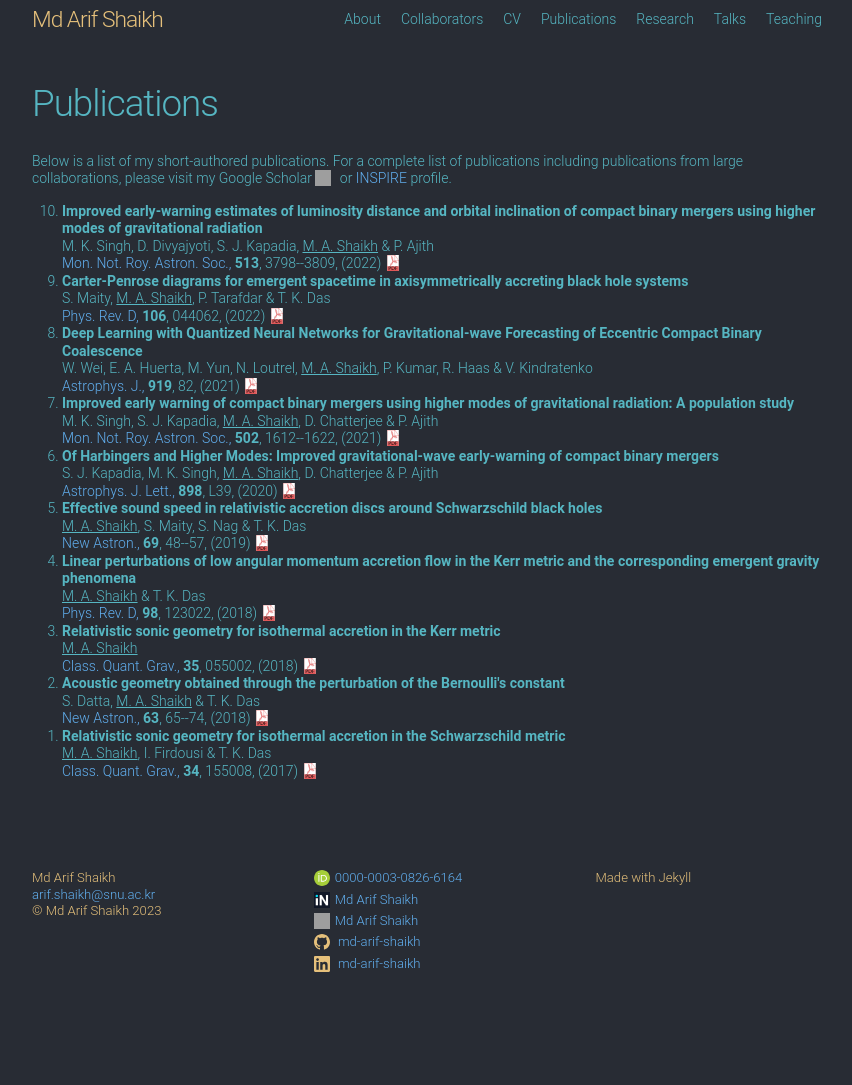
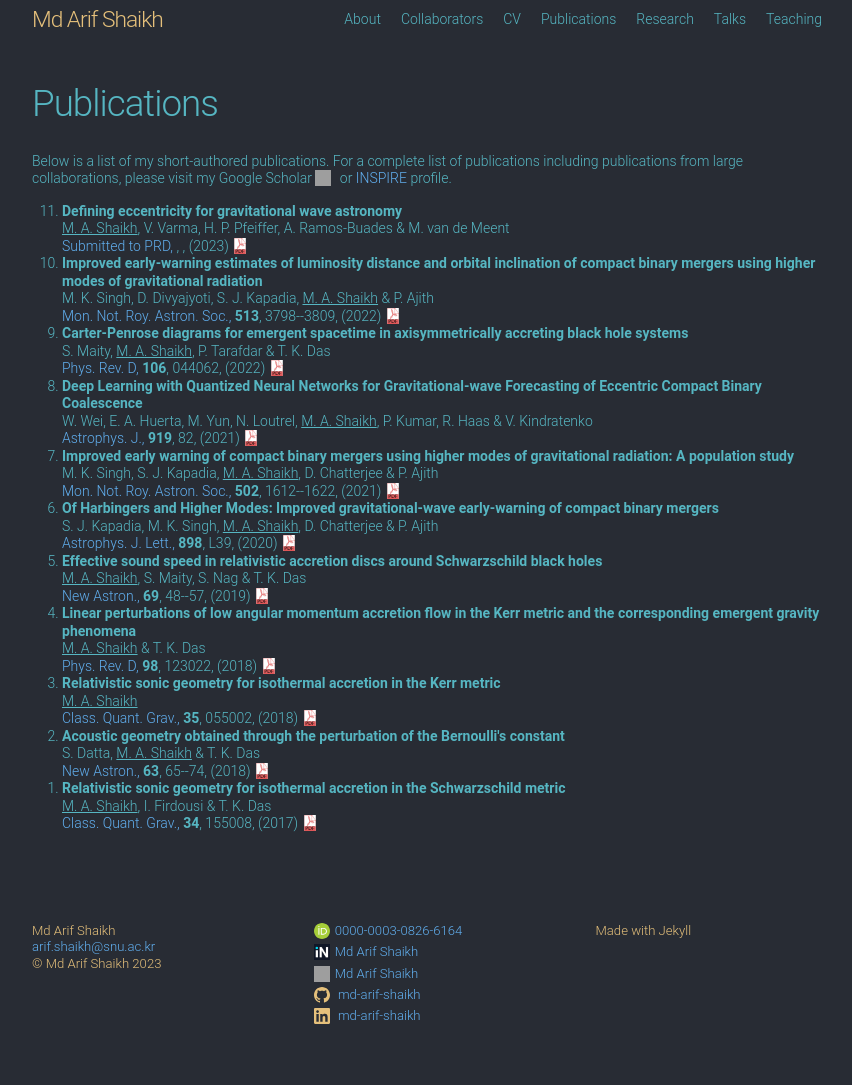
Before and after one commit to md-arif-shaikh/md-arif-shaikh.github.io, a Jekyll site: the page built from publications.md, in a window 1280 px wide. Shown: the whole page, without its empty margins (213-1065 px from the left). Built offline with Jekyll 4.4.1, drawn with Linux system fonts in a browser that asks for light colours; our own code applies the rules of GitHub Pages for plain Markdown files; before the commit the page ends 1032 px from its top, so only the background shows below that; grey boxes are pictures that could not be loaded.

Commit message:
update publication yaml

```diff
--- a/_data/publications.yaml
+++ b/_data/publications.yaml
@@ -1,3 +1,18 @@
+Shaikh:2023ypz:
+  doi: ''
+  year: '2023'
+  pages: ''
+  volume: ''
+  journal: Submitted to PRD
+  month: '2'
+  primaryclass: gr-qc
+  archiveprefix: arXiv
+  eprint: '2302.11257'
+  title: Defining eccentricity for gravitational wave astronomy
+  author: <u>M. A. Shaikh</u>, V. Varma, H. P. Pfeiffer, A. Ramos-Buades & M. van
+    de Meent
+  ENTRYTYPE: article
+  ID: Shaikh:2023ypz
 Singh:2022tlh:
   year: '2022'
   pages: 3798--3809
```
